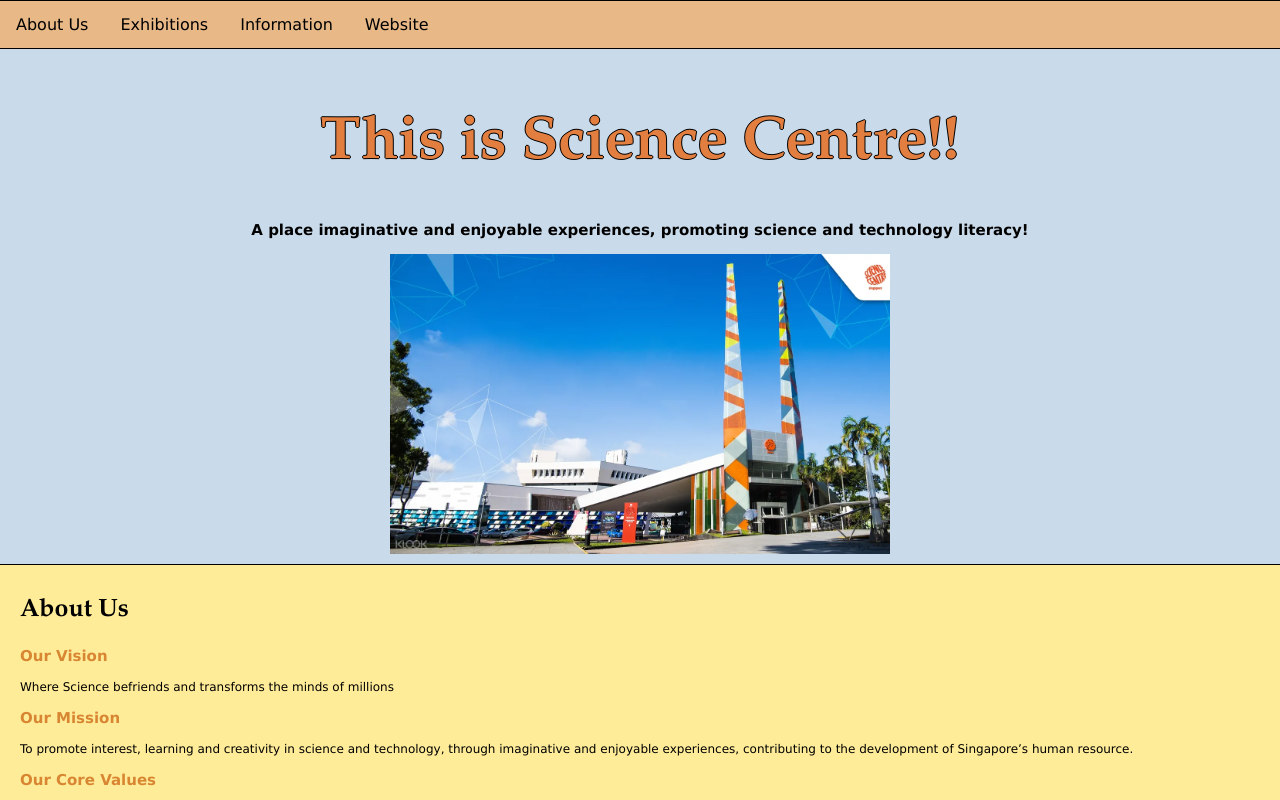
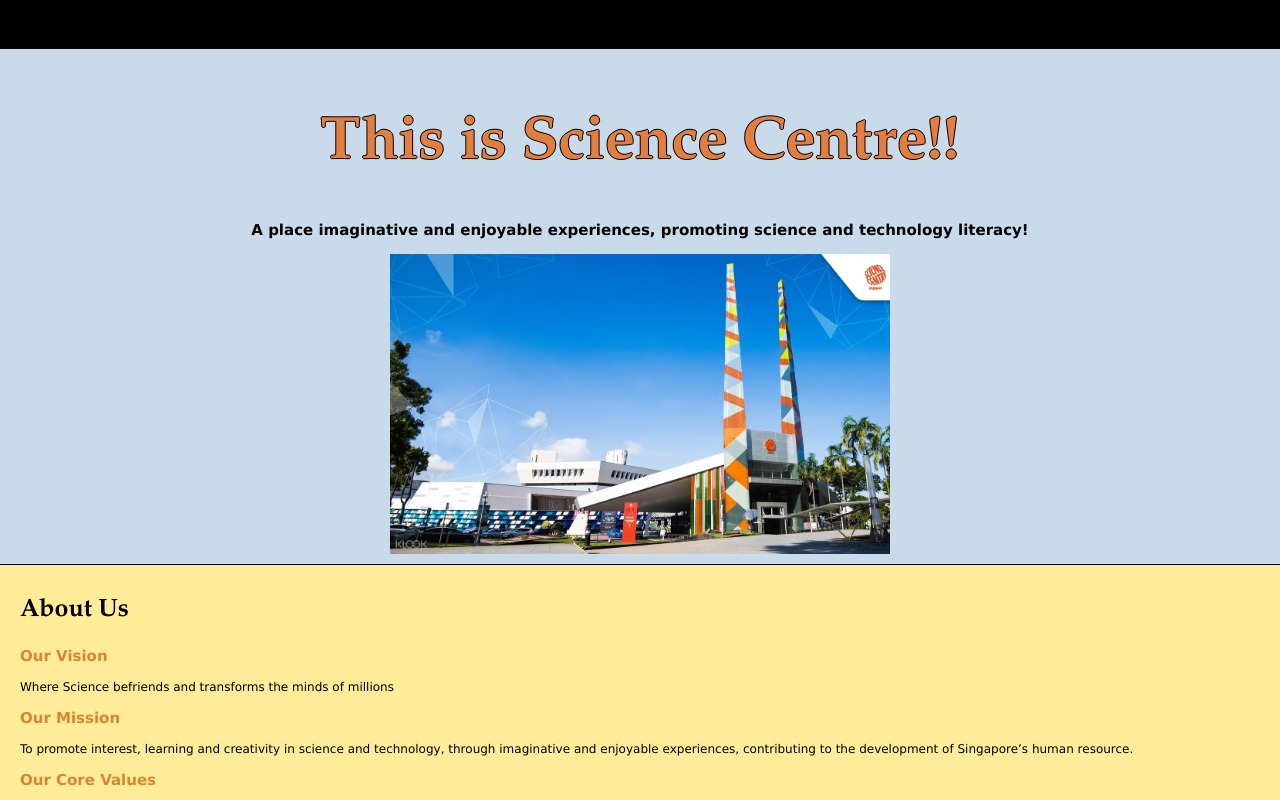
Before and after one commit to Kyra-13/AED23M-Assignment1, a plain HTML site: page index.html in a window 1280 px wide. Shown: the top 800 px of the page. Drawn offline with Linux system fonts and the light colour scheme.

Commit message:
Update style.css

```diff
--- a/style.css
+++ b/style.css
@@ -11,7 +11,8 @@ body {
 /* Style the top navigation bar */
 .topnav {
   overflow: hidden;
-  background-color: #e8b887;
+ /* background-color: #e8b887; */
+  background-color: #000000;
   width: 100%;
   border-style: solid;
   border-width: 1px 0px 1px 0px;
```
